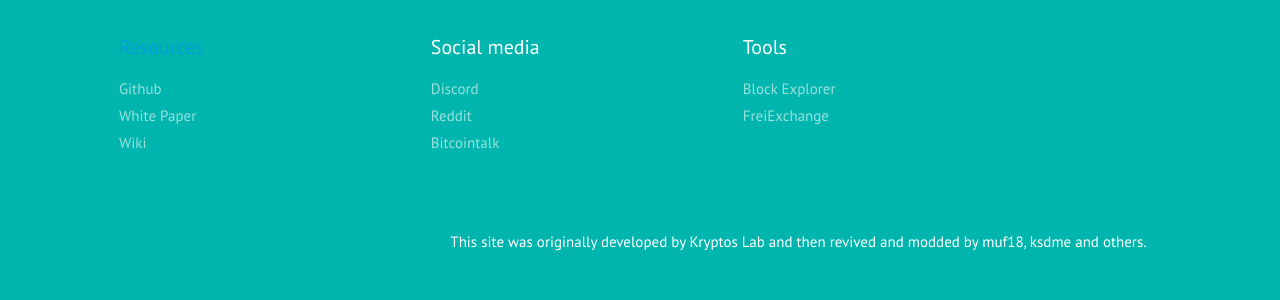
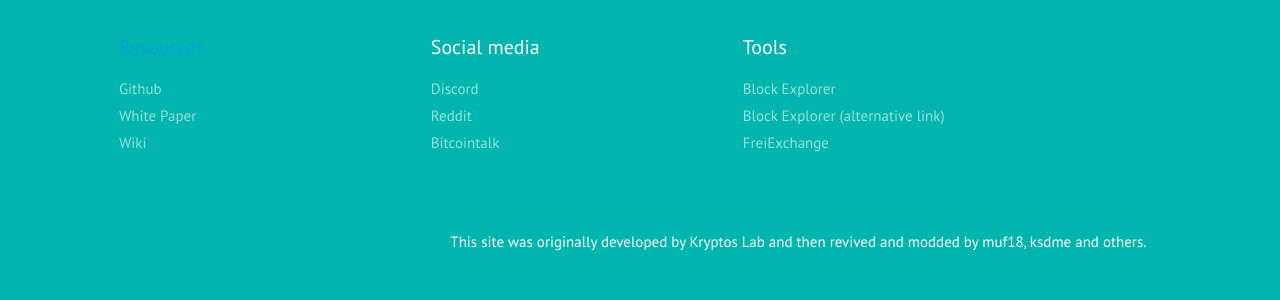
Before and after one commit to slimcoin-project/slimcoin-project.github.io, a Jekyll site: the page built from index.html, in a window 1280 px wide. Shown: the part 1887-2187 px from the top of the page. Built offline with Jekyll 4.4.1, drawn with Linux system fonts in a browser that asks for light colours; some web fonts are replaced.

Commit message:
Update footer.html
Publishing the additional link of the block explorer

```diff
--- a/_includes/footer.html
+++ b/_includes/footer.html
@@ -29,6 +29,7 @@
             <!---<a class="item" href="https://iancoleman.github.io/bip39/">Key Generator</a> - I'm disabling this on 2020-07-19 as it's not clear to me why we are providing a backlink to someone or what is the use of this tool for the goals of SLM development (buhtignew)-->
             <!---<a class="item" href="https://chainz.cryptoid.info/slm/" target="_blank">Block Explorer</a> - on 28-10-2025 I've noticed this service is not being provided anymore (buhtignew)--->
             <a class="item" href="https://slimcoin-explorer.dynv6.net/" target="_blank">Block Explorer</a>
+            <a class="item" href="https://slimcoinexplorer.duckdns.org/" target="_blank">Block Explorer (alternative link)</a>
             {% for exchange in site.exchanges %}
               <a class="item" href="{{ exchange.url }}">
                 {{ exchange.name }}
```
